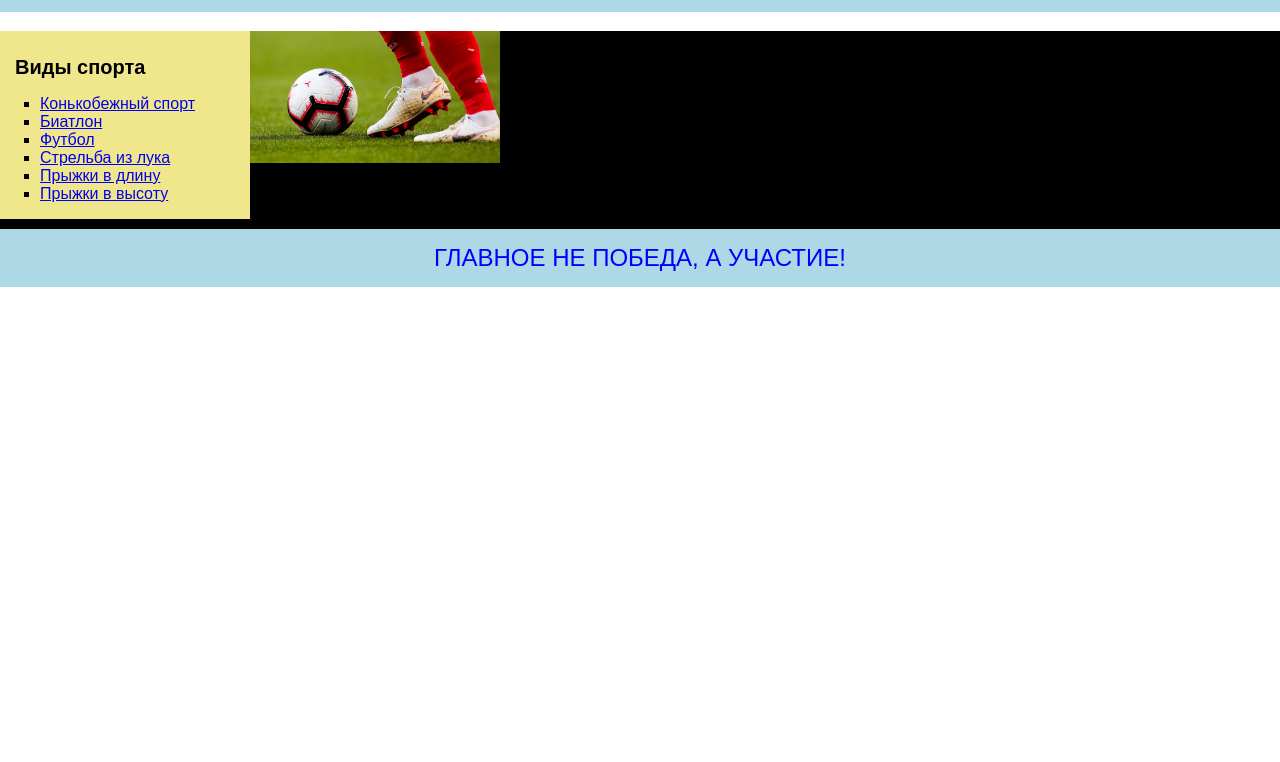
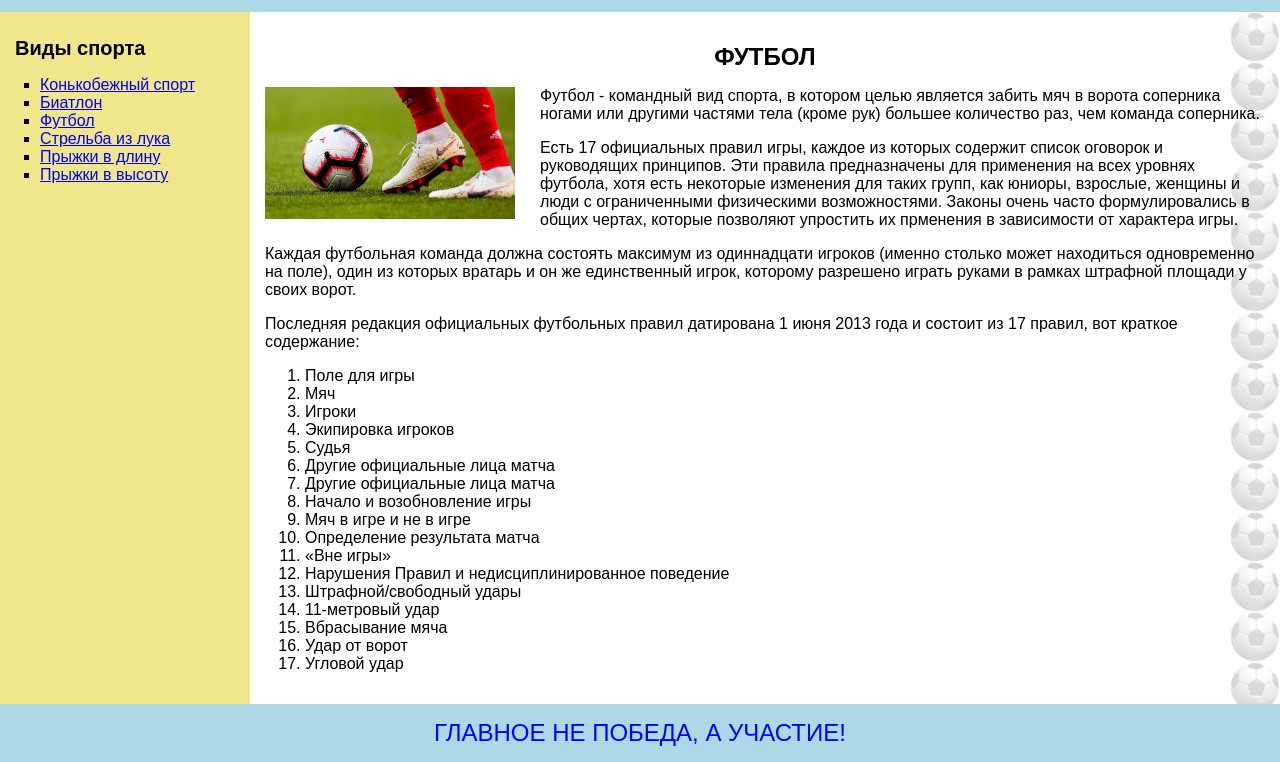
Before and after one commit to Delekus/first-layout-div, a plain HTML site: page index.html in a window 1280 px wide. Shown: the part 46-808 px from the top of the page. Drawn offline with Linux system fonts and the light colour scheme.

Commit message:
Update index.html

```diff
--- a/index.html
+++ b/index.html
@@ -6,7 +6,7 @@
 
 <head>
 	<!-- Заголовок страницы в браузере -->
-	<title>Color Block Table</title>
+	<title>Color Block Div</title>
 	<meta charset="UTF-8">
 	<style>
 		body {
@@ -24,7 +24,7 @@
 			color: blue;
 		}
 		.container {
-			background-color: #000;
+			background-color: #f0e68c; ;
 		}
 		.sidebar {
 			width: 250px;
@@ -33,7 +33,6 @@
 			float: left;
 		}
 		.menu_name {
-			margin: 0;
 			font-weight: bold;
 			font-size: 20px;
 			padding: 25px 0 0 15px;
@@ -42,11 +41,23 @@
 			list-style-type: square;
 		}
 		.content {
-			margin-left: 250px;
+			margin: 0 0 0 250px;
+			padding: 15px;
+			background: url(img/ball1.png) 100% 0% repeat-y;
+			background-color: #fff;
 		}
 		.content_image {
 			width: 250px;
 			float: left;
+			padding: 0 25px 20px 0;
+		}
+		.clear_img {
+			clear: both;
+		}
+		.content_title {
+			text-transform: uppercase;
+			text-align: center;
+			font-size: 24px;
 		}
 		.clear {
 			clear: both;
@@ -73,17 +84,17 @@
 		<div class="sidebar">
 			<div class="menu_name">Виды спорта</div>
 			<ul class="menu">
-				<li><a href="#">Конькобежный спорт</a></li>
-				<li><a href="#">Биатлон</a></li>
-				<li><a href="#">Футбол</a></li>
-				<li><a href="#">Стрельба из лука</a></li>
-				<li><a href="#">Прыжки в длину</a></li>
-				<li><a href="#">Прыжки в высоту</a></li>
+				<li><a href="https://ru.wikipedia.org/wiki/Конькобежный_спорт" target="_blank" title="Переход на Википедию">Конькобежный спорт</a></li>
+				<li><a href="https://ru.wikipedia.org/wiki/Биатлон" target="_blank" title="Переход на Википедию">Биатлон</a></li>
+				<li><a href="https://ru.wikipedia.org/wiki/Футбол" target="_blank" title="Переход на Википедию">Футбол</a></li>
+				<li><a href="https://ru.wikipedia.org/wiki/Стрельба_из_лука_(вид_спорта)" target="_blank" title="Переход на Википедию">Стрельба из лука</a></li>
+				<li><a href="https://ru.wikipedia.org/wiki/Прыжок_в_длину" target="_blank" title="Переход на Википедию">Прыжки в длину</a></li>
+				<li><a href="https://ru.wikipedia.org/wiki/Прыжок_в_высоту" target="_blank" title="Переход на Википедию">Прыжки в высоту</a></li>
 			</ul>
 		</div>
 		<div class="content">
+			<h1 class="content_title">Футбол</h1>
 			<img class="content_image" src="img/fb.jpg" alt="Иллюстрация футбола" title="Футбол">
-			<h3 class="content_title">Футбол</h3>
 			<p>Футбол - командный вид спорта, в котором целью является забить мяч в ворота соперника ногами или
 				другими частями тела (кроме рук) большее количество раз, чем команда соперника.</p>
 			<p>Есть 17 официальных правил игры, каждое из которых содержит список оговорок и руководящих
@@ -91,6 +102,28 @@
 				для таких групп, как юниоры, взрослые, женщины и люди с ограниченными физическими возможностями. Законы
 				очень часто формулировались в общих чертах, которые позволяют упростить их прменения в зависимости от
 				характера игры.</p>
+				<p>Каждая футбольная команда должна состоять максимум из одиннадцати игроков (именно столько может находиться одновременно на поле), один из которых вратарь и он же единственный игрок, которому разрешено играть руками в рамках штрафной площади у своих ворот.</p>
+				<p>Последняя редакция официальных футбольных правил датирована 1 июня 2013 года и состоит из 17 правил, вот краткое содержание:</p>
+				<ol>
+					<li>Поле для игры</li>
+					<li>Мяч</li>
+					<li>Игроки</li>
+					<li>Экипировка игроков</li>
+					<li>Судья</li>
+					<li>Другие официальные лица матча</li>
+					<li>Другие официальные лица матча</li>
+					<li>Начало и возобновление игры</li>
+					<li>Мяч в игре и не в игре</li>
+					<li>Определение результата матча</li>
+					<li>«Вне игры»</li>
+					<li>Нарушения Правил и недисциплинированное поведение</li>
+					<li>Штрафной/свободный удары</li>
+					<li>11-метровый удар</li>
+					<li>Вбрасывание мяча</li>
+					<li>Удар от ворот</li>
+					<li>Угловой удар</li>
+				</ol>
+				<div class="clear_img"></div>
 		</div>
 		<div class="clear"></div>
 	</div>
```
